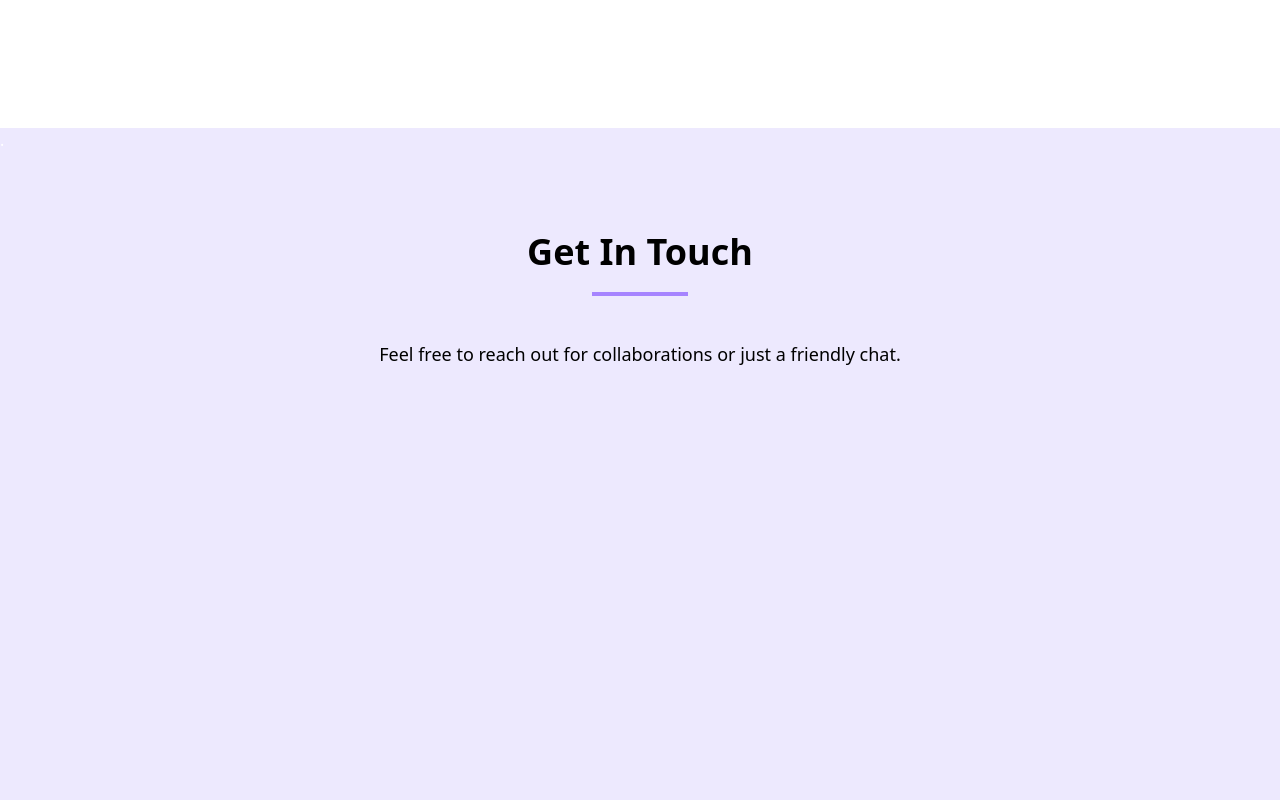
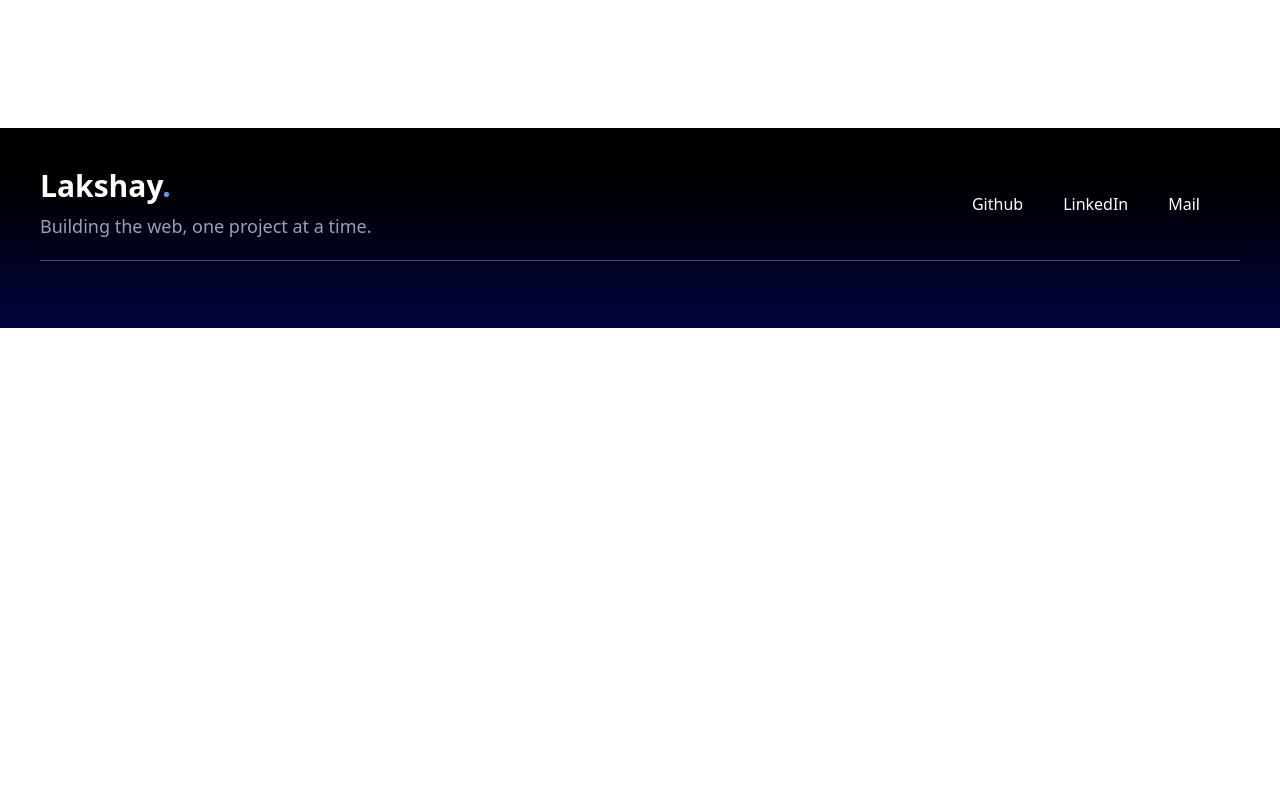
Before and after one commit to lkshayb/PortFolio, a React (Vite) app: page / in a window 1280 px wide. Shown: the part 3220-4020 px from the top of the page. After the commit the page ends 3548 px from the top, so only its background shows below. Built offline with nearby package versions, Linux system fonts and the light colour scheme.

Commit message:
All components completed

```diff
--- a/src/App.jsx
+++ b/src/App.jsx
@@ -33,7 +33,7 @@ export default function App() {
         <Skills/>
       </div>
       <div ref={ContRef}>
-        <Contact/>
+        <Contact HeroRef={HeroRef}/>
       </div>
     </div>
   )
--- a/src/comp/Contact.jsx
+++ b/src/comp/Contact.jsx
@@ -1,23 +1,30 @@
-export default function Contact(){
+import { div } from "three/tsl"
+
+export default function Contact({HeroRef}){
+
+
     return(
-        <div className="h-[110vh] bg-violet-100 mb-20">
-        <div className="text-white mb-20">.</div>
-        <div className="flex items-center justify-center ">
-            <div className="text-center max-w-2xl">
-                <div className="mb-5">
-                    <span className="text-4xl font-sans font-bold">Get In Touch</span>
+        <div className="bg-gradient-to-t pl-10 pr-10 pt-10 from-[#010440] to-black h-50">
+            <div className=" flex justify-between items-center">
+                <div>
+                    <div className="text-3xl font-bold font-sans text-white w-auto mb-2"  >
+                        <span onClick={() => HeroRef.current?.scrollIntoView({behavior : 'smooth'})}>Lakshay</span><span className="text-blue-400">.</span>
+                    </div>
+                    <div className="text-lg text-gray-400">
+                        Building the web, one project at a time.
+                    </div>
                 </div>
-                <div className="flex justify-center mb-11">
-                    <hr className="w-24 h-1 bg-violet-400 border-0" />
+                <div className="text-white mr-10">
+                    <a href="https://github.com/lkshayb" target="_blank">Github</a>
+                    <a className="pl-10" href="https://www.linkedin.com/in/lakshay-bhatia-22340a246" target="_blank">LinkedIn</a>
+                    <a className="pl-10" href="mailto:08lakshay@gmail.com" target="_blank">Mail</a>
                 </div>
-                <p className="text-lg font-gray-600">Feel free to reach out for collaborations or just a friendly chat.</p>
+
             </div>
-
-        </div>
-        <div className="flex gap-5 justify-center mt-10">
-
+            <div className="flex justify-center mb-7 mt-5">
+                <hr className="w-[100%] h-[0.5px] bg-gray-600 border-0" />
+            </div>
         </div>
 
-    </div>
     )
 }
```
